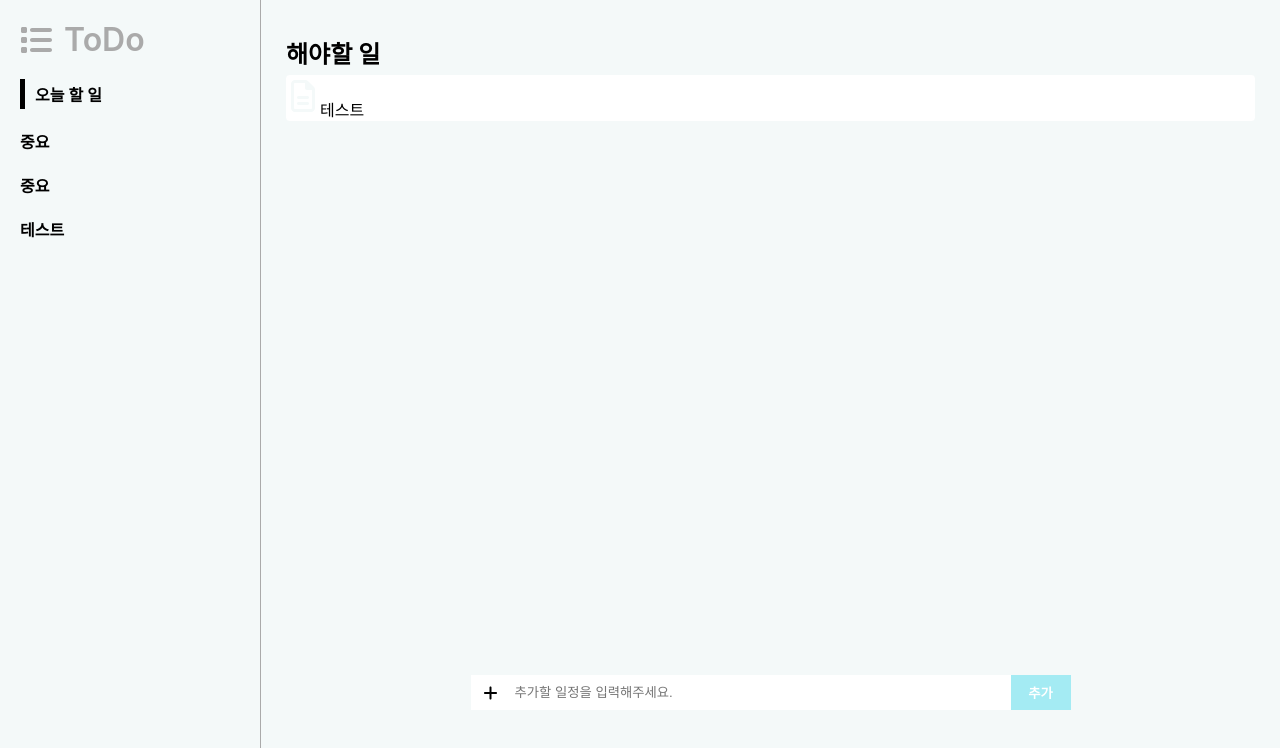
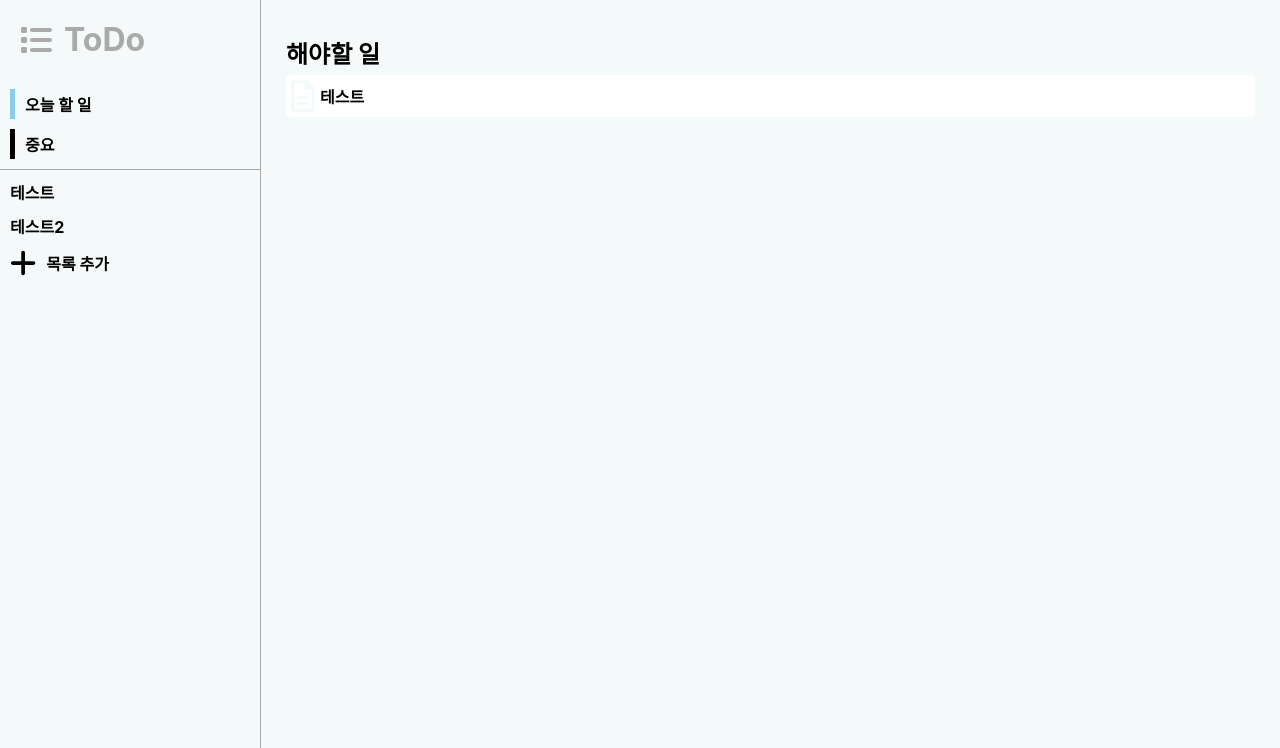
Before and after one commit to bluebear1106/React-ToDo, a React (Create React App) app: page / in a window 1280 px wide. Shown: the top 748 px of the page. Built offline with nearby package versions, Linux system fonts and the light colour scheme.

Commit message:
레이아웃 수정 및 메뉴, 테스크 데이터 작업

```diff
--- a/src/App.js
+++ b/src/App.js
@@ -1,10 +1,8 @@
-import logo from './logo.svg';
 import './App.css';
-import ToDoHeader from './components/ToDoHeader';
 import NavigaionBar from './components/NavigationBar';
 import styled from 'styled-components';
 import Content from './components/Content';
-import StyledContent from './components/Content';
+import { useState } from 'react';
 
 const Container = styled.div`
     display: flex;
@@ -12,11 +10,80 @@ const Container = styled.div`
     height: 100vh;
 `;
 
+const menus = {
+    menuId: 0,
+    list: [
+        {
+            type: "today",
+            id: 0,
+            title: "오늘 할 일",
+        },
+        {
+            type: "important",
+            id: 1,
+            title: "중요",
+        }
+    ]
+};
+
+const tasks = [
+    {
+        todoId: 0,
+        title: "테스트",
+        date: new Date().toLocaleTimeString(),
+        todo: [
+            {
+                task: "작업1",
+                state: false
+            },
+            {
+                task: "작업1",
+                state: false
+            }
+        ]
+    },
+    {
+        todoId: 1,
+        title: "테스트2",
+        date: new Date().toLocaleTimeString(),
+        todo: [
+            {
+                task: "작업2",
+                state: false
+            },
+            {
+                task: "작업2",
+                state: false
+            }
+        ]
+    }
+];
+
+
 function App() {
+    const [menu, setMenu] = useState(menus);
+    const [task, setTask] = useState(tasks);
+
+    const menuClick = (menuId) => {
+        setMenu({ ...menus, menuId: menuId });
+    };
+
+    const onTaskAdd = (taskTitle) => {
+        const temp = {
+            todoId: 2,
+            title: taskTitle,
+            date: new Date().toLocaleTimeString(),
+            todo: [
+
+            ]
+        }
+        setTask(task.concat(temp));
+    }
+
     return (
         <>
             <Container>
-                <NavigaionBar />
+                <NavigaionBar menus={menu} tasks={task} menuClick={menuClick} onTaskAdd={onTaskAdd} />
                 <Content />
             </Container>
         </>
--- a/src/components/Content.jsx
+++ b/src/components/Content.jsx
@@ -1,8 +1,6 @@
 import React from "react";
 import styled from "styled-components";
 import Colors from "../colors/colors";
-import ListAddBar from "./ListAddBar";
-import ToDoHeader from "./ToDoHeader";
 import ToDoList from "./ToDoList";
 
 const StyledContent = styled.div`
@@ -11,12 +9,10 @@ const StyledContent = styled.div`
     border-left: 1px solid ${Colors.AAAAAA};
 `;
 
-const Content = ({ children }) => {
+const Content = ({ type }) => {
     return (
         <StyledContent>
-            <ToDoHeader />
-            <ToDoList />
-            <ListAddBar />
+            <ToDoList type={type} />
         </StyledContent>
     );
 };
--- a/src/components/NavigationBar.jsx
+++ b/src/components/NavigationBar.jsx
@@ -3,15 +3,18 @@ import styled from "styled-components";
 import { FontAwesomeIcon } from "@fortawesome/react-fontawesome";
 import { faList } from "../../node_modules/@fortawesome/free-solid-svg-icons/index";
 import Colors from "../colors/colors";
+import NavTaskAddItem from "./nav/NavTaskAddItem";
 
 const StyledNavBar = styled.div`
     width: 260px;
     background: ${Colors.F4F9F9};
+    display: flex;
+    flex-direction: column;
 `;
 
 const StyledNavHeader = styled.div`
     color: ${Colors.AAAAAA};
-    font-weight: 600;
+    font-weight: bold;
     margin: 20px 20px 20px 20px;
     display: flex;
     align-items: center;
@@ -23,11 +26,21 @@ const StyledNavHeader = styled.div`
     }
 `;
 
+const StyledNavMenuBox = styled.div`
+    border-bottom: 1px solid ${Colors.AAAAAA};
+`;
+
+const StyledNavToDoListBox = styled.div`
+    flex-grow: 1;
+`;
+
 const StyledNavItem = styled.div`
     color: black;
-    font-weight: 600;
-    margin: 20px 20px 20px 20px;
+    font-weight: bold;
+    margin: 10px;
+`;
 
+const StyledNavMenuItem = styled(StyledNavItem)`
     .box {
         width: 5px;
         height: 30px;
@@ -37,10 +50,17 @@ const StyledNavItem = styled.div`
         vertical-align: middle;
     }
 
-    &:hover .box {
+    &:hover {
         color: ${Colors.AAAAAA};
         cursor: pointer;
     }
+
+    &:hover .box {
+        background: ${Colors.AAAAAA};
+        color: ${Colors.AAAAAA};
+        cursor: pointer;
+    }
+
     .active {
         background: skyblue;
         display: inline-block;
@@ -53,20 +73,41 @@ const StyledNavItem = styled.div`
     }
 `;
 
-const NavigaionBar = () => {
+const NavMenuBox = ({ menus, menuClick }) => {
+    return (
+        <StyledNavMenuBox>
+            {menus.list.map((menu) => (
+                <StyledNavMenuItem key={menu.id} onClick={() => menuClick(menu.id)}>
+                    <div className={`box ${menus.menuId === menu.id ? "active" : ""}`} />
+                    <div className="text">{menu.title}</div>
+                </StyledNavMenuItem>
+            ))}
+        </StyledNavMenuBox>
+    );
+};
+
+const NavToDoListBox = ({ tasks, onTaskAdd }) => {
+    return (
+        <StyledNavToDoListBox>
+            {tasks.map((task) => (
+                <StyledNavMenuItem key={task.todoId}>
+                    <div className="text">{task.title}</div>
+                </StyledNavMenuItem>
+            ))}
+            <NavTaskAddItem onTaskAdd={onTaskAdd} />
+        </StyledNavToDoListBox>
+    );
+};
+
+const NavigaionBar = ({ menus, tasks, menuClick, onTaskAdd }) => {
     return (
         <StyledNavBar>
             <StyledNavHeader>
                 <FontAwesomeIcon icon={faList} size="2x" />
                 <span>ToDo</span>
             </StyledNavHeader>
-            <StyledNavItem>
-                <div className="box"></div>
-                <div className="text">오늘 할 일</div>
-            </StyledNavItem>
-            <StyledNavItem>중요</StyledNavItem>
-            <StyledNavItem>중요</StyledNavItem>
-            <StyledNavItem>테스트</StyledNavItem>
+            <NavMenuBox menus={menus} menuClick={menuClick} />
+            <NavToDoListBox tasks={tasks} onTaskAdd={onTaskAdd} />
         </StyledNavBar>
     );
 };
--- a/src/components/ToDoHeader.jsx
+++ b/src/components/ToDoHeader.jsx
@@ -5,7 +5,7 @@ import Colors from "../colors/colors";
 const StyledHeaderBox = styled.div`
     height: 40px;
     background: ${Colors.F4F9F9};
-    font-weight: 600;
+    font-weight: bold;
 `;
 
 const StyledHeader = styled.div`
--- a/src/components/ToDoList.jsx
+++ b/src/components/ToDoList.jsx
@@ -3,6 +3,23 @@ import styled from "styled-components";
 import Colors from "../colors/colors";
 import { FontAwesomeIcon } from "../../node_modules/@fortawesome/react-fontawesome/index";
 import { faFileAlt } from "../../node_modules/@fortawesome/free-regular-svg-icons/index";
+import ListAddBar from "./ListAddBar";
+
+const StyledHeaderBox = styled.div`
+    height: 40px;
+    background: ${Colors.F4F9F9};
+    font-weight: bold;
+`;
+
+const StyledHeader = styled.div`
+    margin: 35px 25px 25px 25px;
+    font-size: 24px;
+    background: ${Colors.F4F9F9};
+    text-align: left;
+    &:hover {
+        color: ${Colors.AAAAAA};
+    }
+`;
 
 const StyledListBox = styled.div`
     height: 600px;
@@ -19,22 +36,36 @@ const StyledListItem = styled.div`
     .icon {
         margin: 5px;
         color: ${Colors.F4F9F9};
+        vertical-align: middle;
     }
 
     .text {
         display: inline-block;
+        font-weight: bold;
         vertical-align: middle;
     }
 `;
 
-const ToDoList = () => {
+const ToDoHeader = ({ listName }) => {
     return (
+        <StyledHeaderBox>
+            <StyledHeader>해야할 일</StyledHeader>
+        </StyledHeaderBox>
+    );
+};
+
+const ToDoList = ({ type }) => {
+    return (
+        <>
+            <ToDoHeader />
             <StyledListBox>
                 <StyledListItem>
                     <FontAwesomeIcon className="icon" icon={faFileAlt} size="2x" />
                     <div className="text">테스트</div>
                 </StyledListItem>
             </StyledListBox>
+            {type && type === "task" ? <ListAddBar /> : null}
+        </>
     );
 };
 
--- /dev/null
+++ b/src/components/modal/Modal.jsx
@@ -0,0 +1,76 @@
+import React from "react";
+import styled from "styled-components";
+import Colors from "../../colors/colors";
+
+const StyledModalBack = styled.div`
+    position: absolute;
+    display: flex;
+    justify-content: center;
+    align-items: center;
+    background: rgba(0, 0, 0, 0.25);
+    width: 100%;
+    height: 100%;
+    top: 0;
+    left: 0;
+`;
+
+const StyledModalBox = styled.div`
+    width: 320px;
+    background: white;
+    padding: 10px;
+    border-radius: 4px;
+
+    h2 {
+        margin-top: 0px;
+    }
+
+    p {
+        //margin: 0;
+    }
+
+    .modal-content {
+    }
+
+    .modal-btn {
+        display: flex;
+        justify-content: space-around;
+        border-top: 1px solid ${Colors.A4EBF3};
+    }
+`;
+
+const StyleModalButton = styled.button`
+    width: 120px;
+    height: 30px;
+    background: ${Colors.A4EBF3};
+    border-radius: 4px;
+    border: none;
+    color: white;
+    font-weight: bold;
+    margin-top: 15px;
+    margin-bottom: 5px;
+
+    &:hover {
+        background: ${Colors.CCF2F4};
+    }
+`;
+
+const Modal = ({ visible, title, content, onCancel, cancelText = "취소", onConfirm = "확인", confirmText }) => {
+    return (
+        <>
+            {visible && (
+                <StyledModalBack>
+                    <StyledModalBox>
+                        <h2>{title}</h2>
+                        <>{content}</>
+                        <div className="modal-btn">
+                            <StyleModalButton onClick={onCancel}>{cancelText}</StyleModalButton>
+                            <StyleModalButton onClick={onConfirm}>{confirmText}</StyleModalButton>
+                        </div>
+                    </StyledModalBox>
+                </StyledModalBack>
+            )}
+        </>
+    );
+};
+
+export default Modal;
--- /dev/null
+++ b/src/components/modal/TaskAddModal.jsx
@@ -0,0 +1,44 @@
+import React, { useState } from "react";
+import styled from "styled-components";
+import Colors from "../../colors/colors";
+import Modal from "./Modal";
+
+const StyledInput = styled.input`
+    width: 100%;
+    height: 30px;
+    border: none;
+    border-bottom: 2px solid ${Colors.AAAAAA};
+    outline: none;
+    background: white;
+    font-size: bold;
+    margin-bottom: 10px;
+    padding: 0px;
+
+    &:focus {
+        border-bottom: 2px solid ${Colors.A4EBF3};
+    }
+`;
+
+const Content = ({ onChange }) => {
+    return <StyledInput type="text" placeholder="추가할 작업을 적어주세요.." onChange={onChange} />;
+};
+
+const TaskAddModal = ({ visible, onCancel, onConfirm }) => {
+    const [text, setText] = useState("");
+    const onChange = (e) => {
+        setText(e.target.value);
+    };
+
+    return (
+        <Modal
+            visible={visible}
+            title="작업 추가"
+            content={<Content onChange={onChange} />}
+            onCancel={onCancel}
+            confirmText="추가"
+            onConfirm={() => onConfirm(text)}
+        />
+    );
+};
+
+export default TaskAddModal;
--- /dev/null
+++ b/src/components/nav/NavTaskAddItem.jsx
@@ -0,0 +1,59 @@
+import React from "react";
+import styled from "styled-components";
+import { FontAwesomeIcon } from "@fortawesome/react-fontawesome";
+import { faPlus } from "../../../node_modules/@fortawesome/free-solid-svg-icons/index";
+import Modal from "../modal/Modal";
+import Colors from "../../colors/colors";
+import { useState } from "react";
+import TaskAddModal from "../modal/TaskAddModal";
+
+const StyledNavToDoListAddItem = styled.div`
+    color: black;
+    font-weight: bold;
+    margin: 10px;
+
+    .icon {
+        margin-right: 10px;
+        font-size: 30px;
+        vertical-align: middle;
+    }
+
+    .text {
+        display: inline-block;
+        vertical-align: middle;
+    }
+
+    &:hover {
+        color: ${Colors.AAAAAA};
+        cursor: pointer;
+    }
+`;
+
+const NavTaskAdd = ({ onTaskAdd }) => {
+    const [visible, setVisible] = useState(false);
+
+    const onAddClick = () => {
+        setVisible(true);
+    };
+
+    const onCancel = () => {
+        setVisible(false);
+    };
+
+    const onConfirm = (task) => {
+        onTaskAdd(task);
+        setVisible(false);
+    };
+
+    return (
+        <>
+            <StyledNavToDoListAddItem onClick={onAddClick}>
+                <FontAwesomeIcon className="icon" icon={faPlus} />
+                <div className="text">목록 추가</div>
+            </StyledNavToDoListAddItem>
+            <TaskAddModal visible={visible} onCancel={onCancel} onConfirm={onConfirm} />
+        </>
+    );
+};
+
+export default NavTaskAdd;
```
Also changed, not shown: .prettierrc.json. Lines whose indentation alone changed are shown as unchanged.
